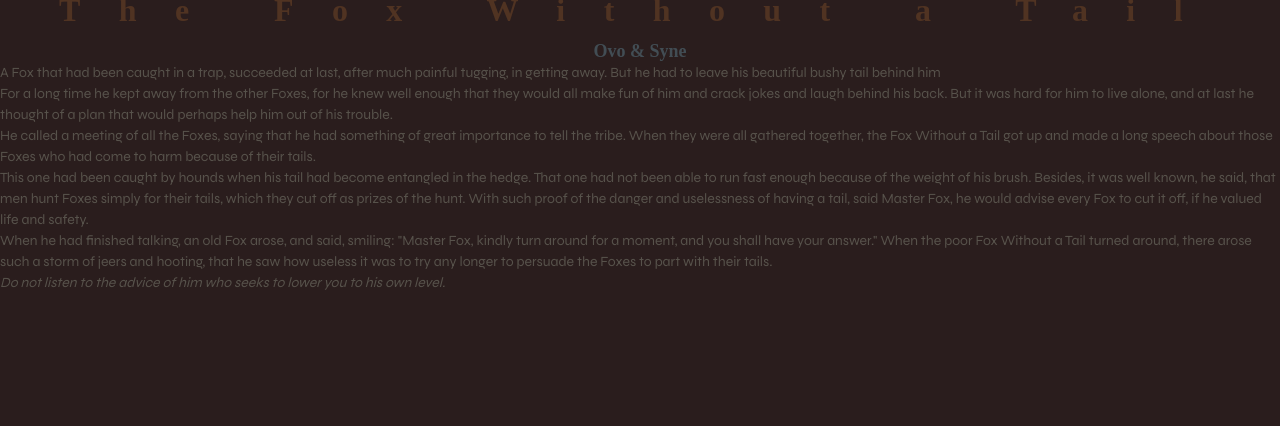
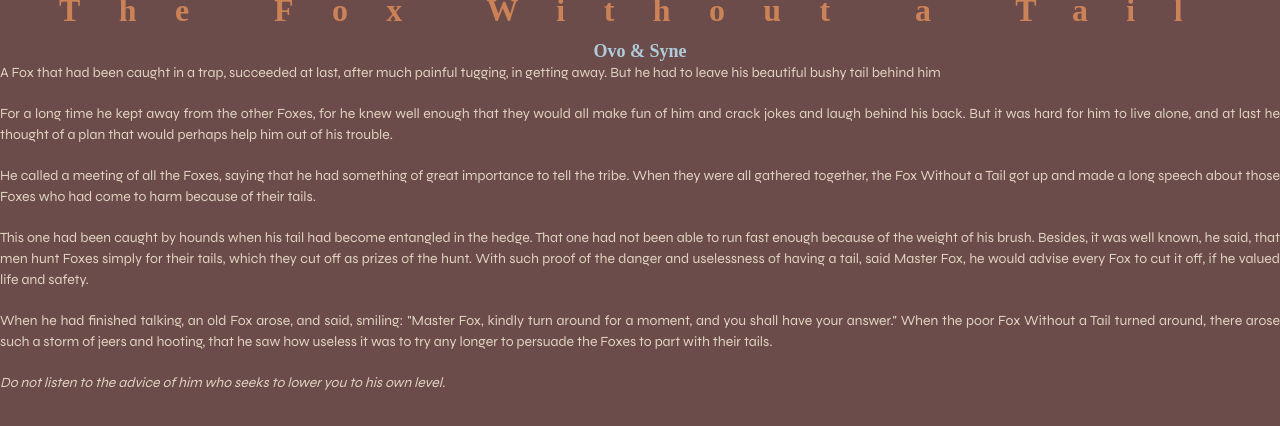
Before and after one commit to qitofu/exercise-11, a plain HTML site: page index.html in a window 1280 px wide. Drawn offline with Linux system fonts and the light colour scheme; a web font is replaced by a local one.

Commit message:
changed colors

```diff
--- a/style.css
+++ b/style.css
@@ -6,8 +6,8 @@
 
  html {
   font-family: Syne, sans-serif;
-  color: rgb(87, 82, 75);
-  background-color: rgb(42, 29, 29);
+  color: rgb(222,211,191);
+  background-color: rgb(108,75,75);
   font-size: 14px;
   line-height: 1.5em;
 }
@@ -22,10 +22,17 @@ font-size: 32px;
 font-weight: 200px;
 letter-spacing: 1.2em;
 margin-bottom: 20px;
-color:rgb(80, 51, 34);
+color:rgb(203,130,86);
 }
 
 h2 {
   font-size: 18px;
-  color: rgb(66, 77, 84);
+  color: rgb(176,203,217);
 }
+
+p {
+  text-align: justify;
+	line-height: 1.5em;
+	margin-bottom: 20px;
+
+}
```
